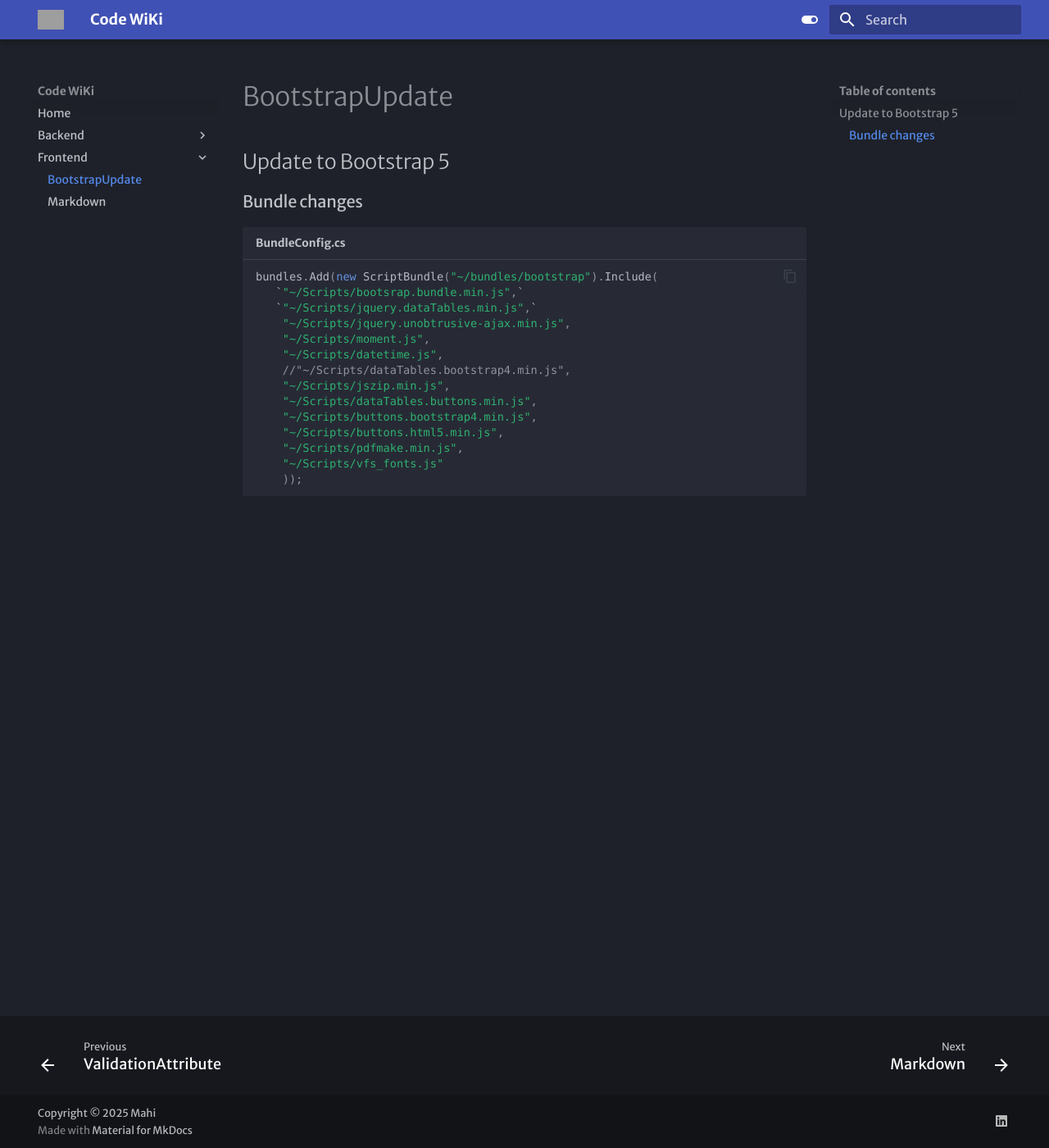
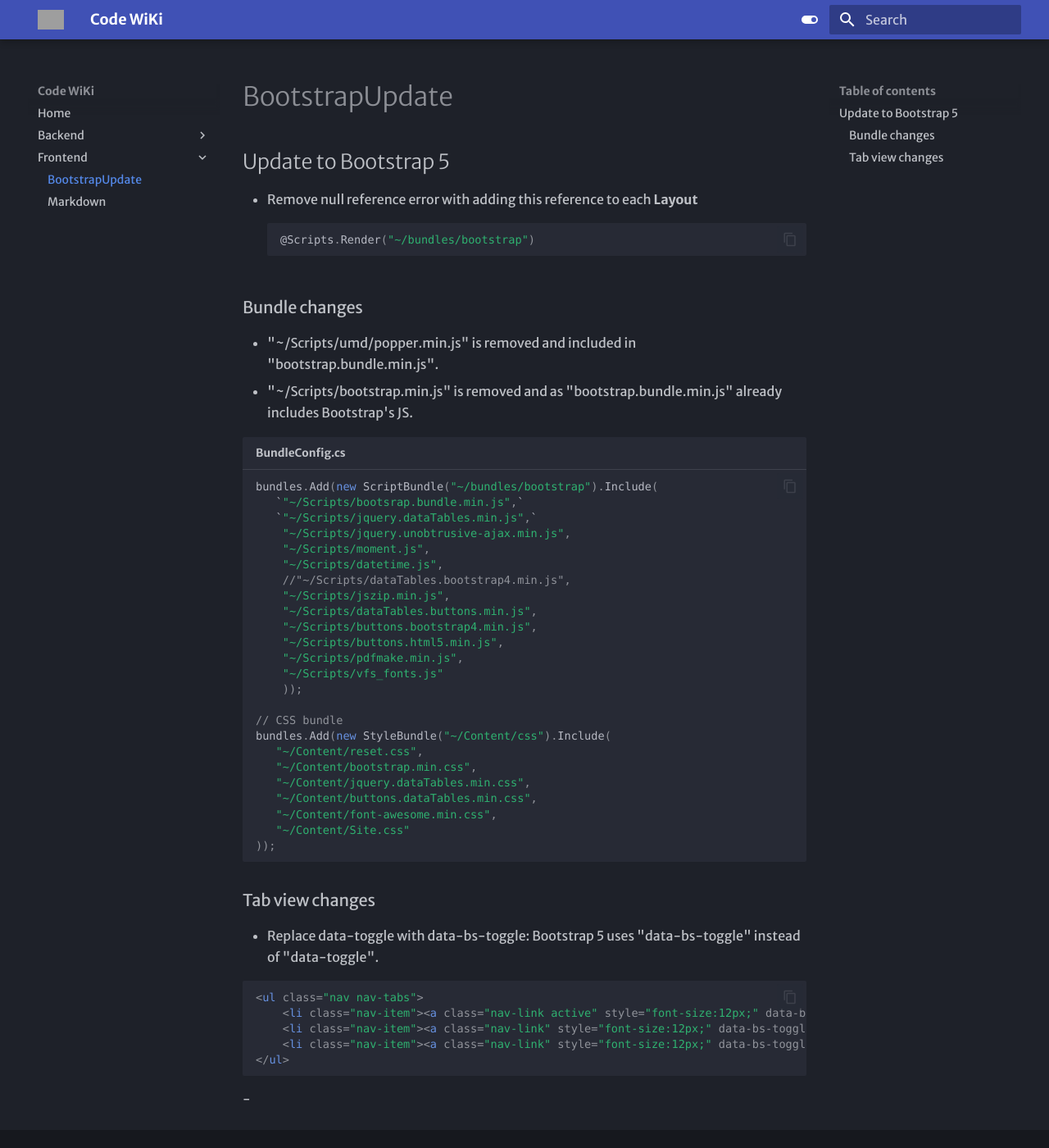
Before and after one commit to mkouhpayeh/code-wiki, an MkDocs documentation site: the page built from docs/Frontend/BootstrapUpdate.md, in a window 1280 px wide and 1400 px high. Shown: the whole window at 82% size. Built offline with MkDocs 1.6.1 and Material for MkDocs 9.7.7, drawn with Linux system fonts in a browser that asks for light colours; some web fonts are replaced; grey boxes are pictures that could not be loaded.

Commit message:
Update BootstrapUpdate.md

````diff
--- a/docs/Frontend/BootstrapUpdate.md
+++ b/docs/Frontend/BootstrapUpdate.md
@@ -1,6 +1,14 @@
 ## Update to Bootstrap 5
 
+- Remove null reference error with adding this reference to each **Layout**
+```csharp
+@Scripts.Render("~/bundles/bootstrap")
+```
+
 ### Bundle changes
+- "~/Scripts/umd/popper.min.js" is removed and included in "bootstrap.bundle.min.js".
+- "~/Scripts/bootstrap.min.js" is removed and as "bootstrap.bundle.min.js" already includes Bootstrap's JS.
+
 ```csharp title="BundleConfig.cs"
 bundles.Add(new ScriptBundle("~/bundles/bootstrap").Include(
    `"~/Scripts/bootsrap.bundle.min.js",`
@@ -16,4 +24,26 @@
     "~/Scripts/pdfmake.min.js",
     "~/Scripts/vfs_fonts.js"
     ));
+
+// CSS bundle
+bundles.Add(new StyleBundle("~/Content/css").Include(
+   "~/Content/reset.css",
+   "~/Content/bootstrap.min.css",
+   "~/Content/jquery.dataTables.min.css",
+   "~/Content/buttons.dataTables.min.css",
+   "~/Content/font-awesome.min.css",
+   "~/Content/Site.css"
+));
 ```
+
+### Tab view changes
+- Replace data-toggle with data-bs-toggle: Bootstrap 5 uses "data-bs-toggle" instead of "data-toggle".
+
+```html
+<ul class="nav nav-tabs">
+    <li class="nav-item"><a class="nav-link active" style="font-size:12px;" data-bs-toggle="tab" href="#persTab">Personaler</a></li>
+    <li class="nav-item"><a class="nav-link" style="font-size:12px;" data-bs-toggle="tab" href="#fbTab">Firmenbetreuer</a></li>
+    <li class="nav-item"><a class="nav-link" style="font-size:12px;" data-bs-toggle="tab" href="#adTab">Admins</a></li>
+</ul>
+```
+- <script src="https://cdn.jsdelivr.net/npm/bootstrap@5.3.0/dist/js/bootstrap.bundle.min.js"></script>
````
